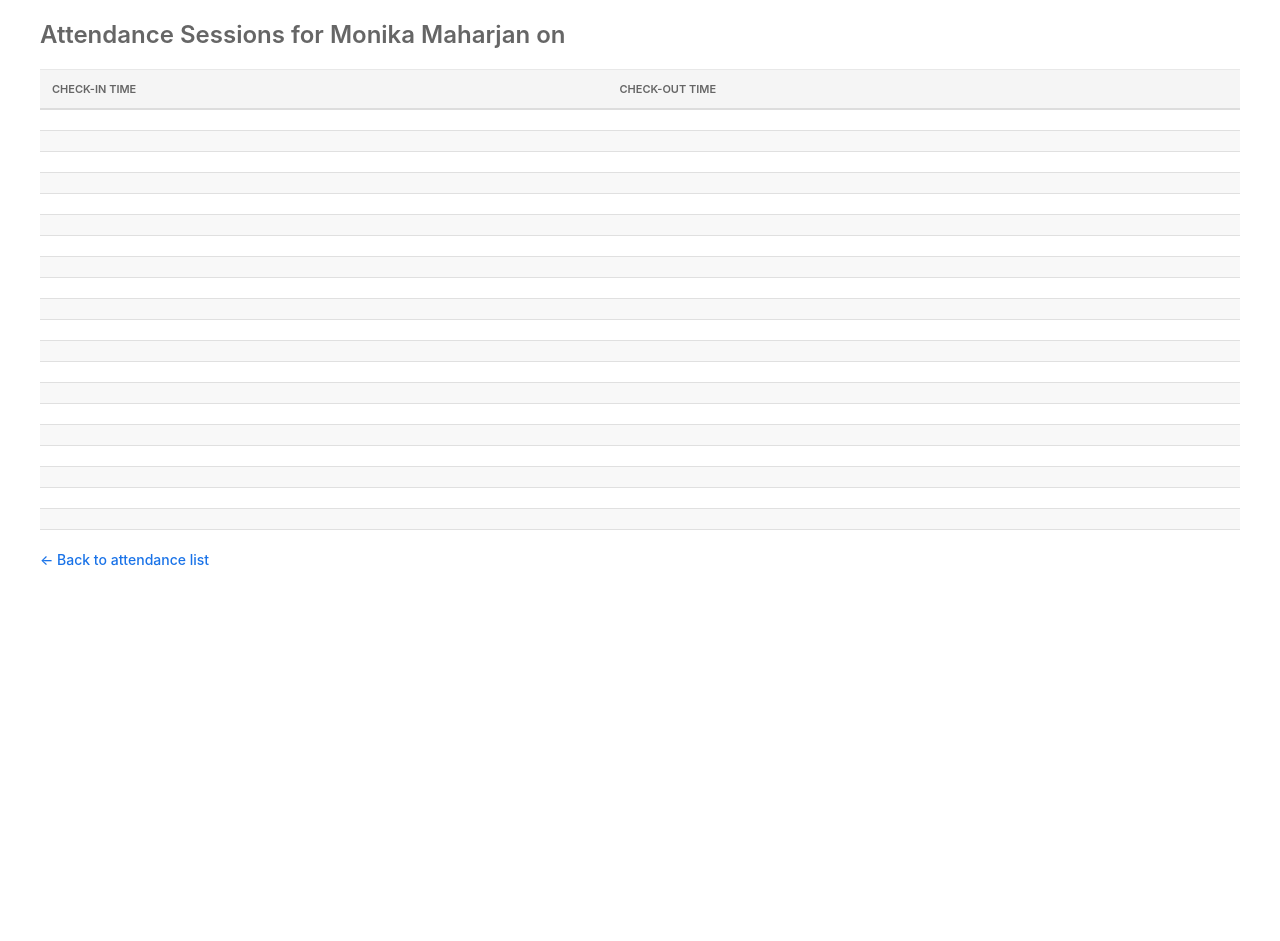
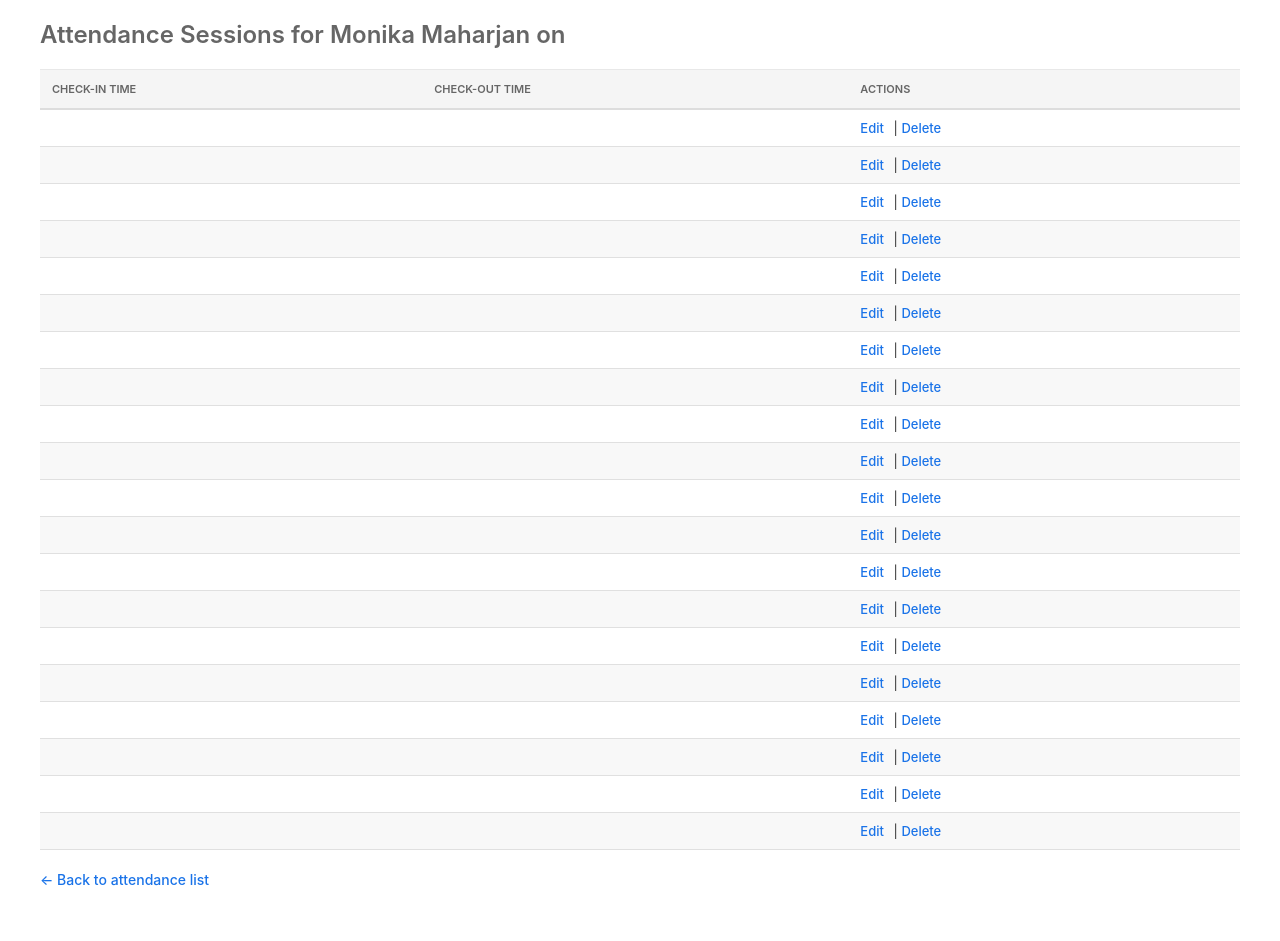
Before and after one commit to monikamhj/FYP, a Django app: template attendance/templates/attendance/admin/daily_attendance_details.html in a window 1280 px wide. Shown: the part 86-1027 px from the top of the page. Before the commit the page ends 652 px from the top, so only its background shows below. Run offline with Django 4.2, Linux system fonts and the light colour scheme; the template is opened without the code that fills it: values that come from a table or form of the project are taken from there, others are empty; data comes from the database, SQL or seed files in the repository; both versions use the stored data as it was after the commit.

Commit message:
Admin daily attendance summary and manual attendance

```diff
--- a/attendance/admin.py
+++ b/attendance/admin.py
@@ -56,6 +56,10 @@
 # -----------------------
 
 from django.db.models import Min, Max
+from django import forms
+from django.contrib.admin.widgets import AdminDateWidget, AdminTimeWidget
+from .models import Attendance
+
 
 @admin.register(Attendance)
 class AttendanceAdmin(ExportMixin, admin.ModelAdmin):
@@ -65,7 +69,6 @@
     list_display = ("student", "date", "check_in", "check_out")
     search_fields = ("student__name", "student__student_id")
     list_filter = ("date", "student")
-    readonly_fields = ("student", "date", "check_in", "check_out")
     ordering = ("-date", "student__name")
 
     change_list_template = "attendance/admin/attendance_summary_changelist.html"
--- a/attendance/templates/attendance/admin/daily_attendance_details.html
+++ b/attendance/templates/attendance/admin/daily_attendance_details.html
@@ -4,14 +4,12 @@
 {% block content %}
 
 <style>
-  /* Page title */
   .session-title {
     margin-bottom: 20px;
     font-size: 24px;
     font-weight: 600;
   }
 
-  /* Table styling */
   table.adminlist {
     width: 100%;
     border-collapse: collapse;
@@ -24,25 +22,36 @@
     padding: 12px;
     text-align: left;
     border-bottom: 2px solid #ddd;
+    white-space: nowrap;
   }
 
   table.adminlist tbody td {
     padding: 10px 12px;
     border-bottom: 1px solid #e0e0e0;
+    vertical-align: middle;
   }
 
   table.adminlist tbody tr:hover {
     background-color: #f9f9f9;
   }
 
-  /* Empty state */
   .no-sessions {
     text-align: center;
     font-style: italic;
     color: #666;
   }
 
-  /* Back link */
+  .actions a {
+    color: #1a73e8;
+    font-weight: 500;
+    text-decoration: none;
+    margin-right: 6px;
+  }
+
+  .actions a:hover {
+    text-decoration: underline;
+  }
+
   .back-link {
     margin-top: 20px;
     display: inline-block;
@@ -70,6 +79,7 @@
     <tr>
       <th>{% trans "Check-in Time" %}</th>
       <th>{% trans "Check-out Time" %}</th>
+      <th>{% trans "Actions" %}</th>
     </tr>
   </thead>
 
@@ -78,10 +88,19 @@
       <tr>
         <td>{{ s.check_in }}</td>
         <td>{{ s.check_out }}</td>
+        <td class="actions">
+          <a href="{% url 'admin:attendance_attendance_change' s.pk %}">
+            {% trans "Edit" %}
+          </a>
+          |
+          <a href="{% url 'admin:attendance_attendance_delete' s.pk %}">
+            {% trans "Delete" %}
+          </a>
+        </td>
       </tr>
     {% empty %}
       <tr>
-        <td colspan="2" class="no-sessions">
+        <td colspan="3" class="no-sessions">
           {% trans "No sessions recorded for this day." %}
         </td>
       </tr>
```
Also changed, not shown: attendance/forms.py (line endings or trailing spaces), db.sqlite3.
